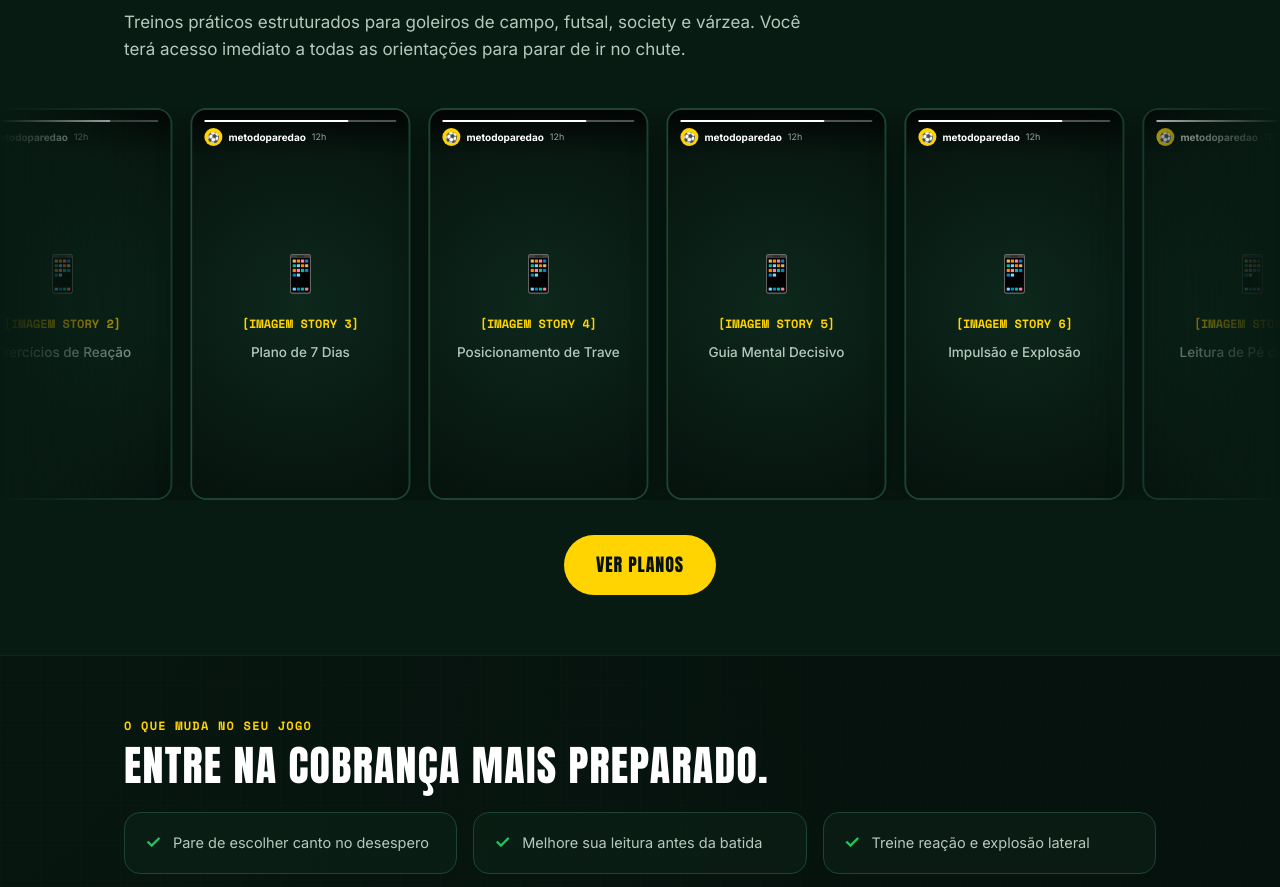
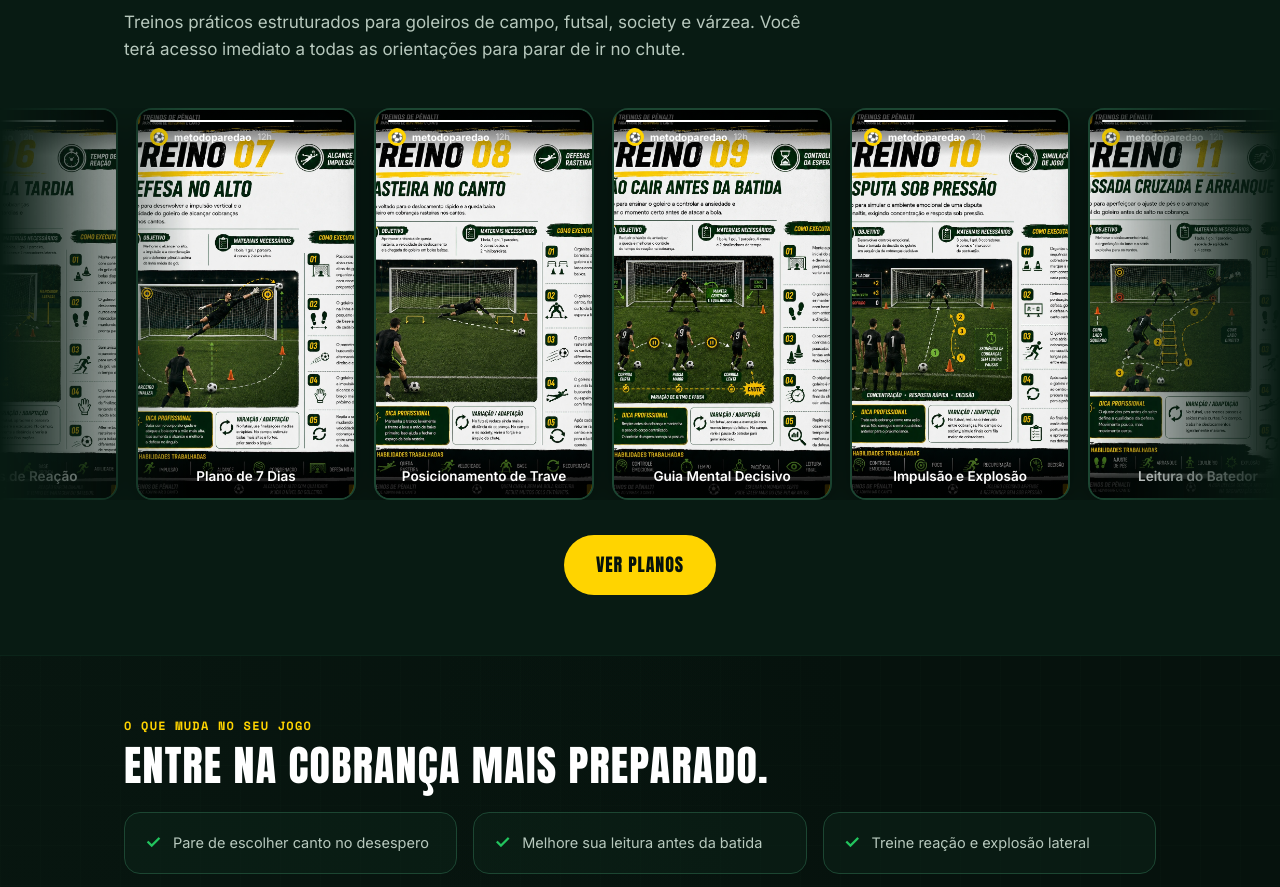
Before and after one commit to luizgustavocervelin02-crypto/treinos, a plain HTML site: page index.html in a window 1280 px wide. Shown: the part 2555-3442 px from the top of the page. Drawn offline with nearby package versions, Linux system fonts and the light colour scheme.

Commit message:
feat: add real images in content gallery carousel

```diff
--- a/index.html
+++ b/index.html
@@ -416,7 +416,7 @@
       display: flex;
       gap: 18px;
       width: max-content;
-      animation: scroll-left 25s linear infinite;
+      animation: scroll-left 35s linear infinite;
     }
 
     .carousel-left-to-right {
@@ -470,6 +470,27 @@
       transform: translateY(-5px);
       border-color: var(--yellow);
       box-shadow: 0 0 25px rgba(255, 212, 0, 0.25);
+    }
+
+    .story-image {
+      width: 100%;
+      height: 100%;
+      object-fit: cover;
+      display: block;
+    }
+
+    .story-overlay-caption {
+      position: absolute;
+      bottom: 0;
+      left: 0;
+      right: 0;
+      padding: 16px 12px 10px;
+      background: linear-gradient(to top, rgba(0,0,0,0.85) 40%, transparent);
+      color: var(--text-white);
+      font-size: 13.5px;
+      font-weight: 600;
+      text-align: center;
+      z-index: 2;
     }
 
     .story-header {
@@ -1219,11 +1240,8 @@
                 <div class="story-time">12h</div>
               </div>
             </div>
-            <div class="story-content-placeholder">
-              <span class="placeholder-icon">📱</span>
-              <span class="placeholder-text">[IMAGEM STORY 1]</span>
-              <p class="placeholder-caption">Leitura de Pé de Apoio</p>
-            </div>
+            <img src="./imagens-carrosel/img1.webp" alt="Prévia do conteúdo do Método Paredão nos Pênaltis - Leitura de Pé de Apoio" class="story-image">
+            <div class="story-overlay-caption">Leitura de Pé de Apoio</div>
           </div>
           <!-- Item 2 -->
           <div class="story-card">
@@ -1235,11 +1253,8 @@
                 <div class="story-time">12h</div>
               </div>
             </div>
-            <div class="story-content-placeholder">
-              <span class="placeholder-icon">📱</span>
-              <span class="placeholder-text">[IMAGEM STORY 2]</span>
-              <p class="placeholder-caption">Exercícios de Reação</p>
-            </div>
+            <img src="./imagens-carrosel/img2.webp" alt="Prévia do conteúdo do Método Paredão nos Pênaltis - Exercícios de Reação" class="story-image">
+            <div class="story-overlay-caption">Exercícios de Reação</div>
           </div>
           <!-- Item 3 -->
           <div class="story-card">
@@ -1251,11 +1266,8 @@
                 <div class="story-time">12h</div>
               </div>
             </div>
-            <div class="story-content-placeholder">
-              <span class="placeholder-icon">📱</span>
-              <span class="placeholder-text">[IMAGEM STORY 3]</span>
-              <p class="placeholder-caption">Plano de 7 Dias</p>
-            </div>
+            <img src="./imagens-carrosel/img3.webp" alt="Prévia do conteúdo do Método Paredão nos Pênaltis - Plano de 7 Dias" class="story-image">
+            <div class="story-overlay-caption">Plano de 7 Dias</div>
           </div>
           <!-- Item 4 -->
           <div class="story-card">
@@ -1267,11 +1279,8 @@
                 <div class="story-time">12h</div>
               </div>
             </div>
-            <div class="story-content-placeholder">
-              <span class="placeholder-icon">📱</span>
-              <span class="placeholder-text">[IMAGEM STORY 4]</span>
-              <p class="placeholder-caption">Posicionamento de Trave</p>
-            </div>
+            <img src="./imagens-carrosel/img4.webp" alt="Prévia do conteúdo do Método Paredão nos Pênaltis - Posicionamento de Trave" class="story-image">
+            <div class="story-overlay-caption">Posicionamento de Trave</div>
           </div>
           <!-- Item 5 -->
           <div class="story-card">
@@ -1283,11 +1292,8 @@
                 <div class="story-time">12h</div>
               </div>
             </div>
-            <div class="story-content-placeholder">
-              <span class="placeholder-icon">📱</span>
-              <span class="placeholder-text">[IMAGEM STORY 5]</span>
-              <p class="placeholder-caption">Guia Mental Decisivo</p>
-            </div>
+            <img src="./imagens-carrosel/img5.webp" alt="Prévia do conteúdo do Método Paredão nos Pênaltis - Guia Mental Decisivo" class="story-image">
+            <div class="story-overlay-caption">Guia Mental Decisivo</div>
           </div>
           <!-- Item 6 -->
           <div class="story-card">
@@ -1299,11 +1305,60 @@
                 <div class="story-time">12h</div>
               </div>
             </div>
-            <div class="story-content-placeholder">
-              <span class="placeholder-icon">📱</span>
-              <span class="placeholder-text">[IMAGEM STORY 6]</span>
-              <p class="placeholder-caption">Impulsão e Explosão</p>
-            </div>
+            <img src="./imagens-carrosel/img6.webp" alt="Prévia do conteúdo do Método Paredão nos Pênaltis - Impulsão e Explosão" class="story-image">
+            <div class="story-overlay-caption">Impulsão e Explosão</div>
+          </div>
+          <!-- Item 7 -->
+          <div class="story-card">
+            <div class="story-header">
+              <div class="story-progress-bar"><div class="story-progress-fill"></div></div>
+              <div class="story-profile">
+                <div class="story-avatar">⚽</div>
+                <div class="story-username">metodoparedao</div>
+                <div class="story-time">12h</div>
+              </div>
+            </div>
+            <img src="./imagens-carrosel/img7.webp" alt="Prévia do conteúdo do Método Paredão nos Pênaltis - Leitura do Batedor" class="story-image">
+            <div class="story-overlay-caption">Leitura do Batedor</div>
+          </div>
+          <!-- Item 8 -->
+          <div class="story-card">
+            <div class="story-header">
+              <div class="story-progress-bar"><div class="story-progress-fill"></div></div>
+              <div class="story-profile">
+                <div class="story-avatar">⚽</div>
+                <div class="story-username">metodoparedao</div>
+                <div class="story-time">12h</div>
+              </div>
+            </div>
+            <img src="./imagens-carrosel/img8.webp" alt="Prévia do conteúdo do Método Paredão nos Pênaltis - Tempo de Reação" class="story-image">
+            <div class="story-overlay-caption">Tempo de Reação</div>
+          </div>
+          <!-- Item 9 -->
+          <div class="story-card">
+            <div class="story-header">
+              <div class="story-progress-bar"><div class="story-progress-fill"></div></div>
+              <div class="story-profile">
+                <div class="story-avatar">⚽</div>
+                <div class="story-username">metodoparedao</div>
+                <div class="story-time">12h</div>
+              </div>
+            </div>
+            <img src="./imagens-carrosel/img9.webp" alt="Prévia do conteúdo do Método Paredão nos Pênaltis - Explosão Lateral" class="story-image">
+            <div class="story-overlay-caption">Explosão Lateral</div>
+          </div>
+          <!-- Item 10 -->
+          <div class="story-card">
+            <div class="story-header">
+              <div class="story-progress-bar"><div class="story-progress-fill"></div></div>
+              <div class="story-profile">
+                <div class="story-avatar">⚽</div>
+                <div class="story-username">metodoparedao</div>
+                <div class="story-time">12h</div>
+              </div>
+            </div>
+            <img src="./imagens-carrosel/img10.webp" alt="Prévia do conteúdo do Método Paredão nos Pênaltis - Presença de Área" class="story-image">
+            <div class="story-overlay-caption">Presença de Área</div>
           </div>
 
           <!-- DUPLICATED FOR INFINITE LOOP -->
@@ -1318,11 +1373,8 @@
                 <div class="story-time">12h</div>
               </div>
             </div>
-            <div class="story-content-placeholder">
-              <span class="placeholder-icon">📱</span>
-              <span class="placeholder-text">[IMAGEM STORY 1]</span>
-              <p class="placeholder-caption">Leitura de Pé de Apoio</p>
-            </div>
+            <img src="./imagens-carrosel/img1.webp" alt="Prévia do conteúdo do Método Paredão nos Pênaltis - Leitura de Pé de Apoio" class="story-image">
+            <div class="story-overlay-caption">Leitura de Pé de Apoio</div>
           </div>
           <!-- Item 2 -->
           <div class="story-card">
@@ -1334,11 +1386,8 @@
                 <div class="story-time">12h</div>
               </div>
             </div>
-            <div class="story-content-placeholder">
-              <span class="placeholder-icon">📱</span>
-              <span class="placeholder-text">[IMAGEM STORY 2]</span>
-              <p class="placeholder-caption">Exercícios de Reação</p>
-            </div>
+            <img src="./imagens-carrosel/img2.webp" alt="Prévia do conteúdo do Método Paredão nos Pênaltis - Exercícios de Reação" class="story-image">
+            <div class="story-overlay-caption">Exercícios de Reação</div>
           </div>
           <!-- Item 3 -->
           <div class="story-card">
@@ -1350,11 +1399,8 @@
                 <div class="story-time">12h</div>
               </div>
             </div>
-            <div class="story-content-placeholder">
-              <span class="placeholder-icon">📱</span>
-              <span class="placeholder-text">[IMAGEM STORY 3]</span>
-              <p class="placeholder-caption">Plano de 7 Dias</p>
-            </div>
+            <img src="./imagens-carrosel/img3.webp" alt="Prévia do conteúdo do Método Paredão nos Pênaltis - Plano de 7 Dias" class="story-image">
+            <div class="story-overlay-caption">Plano de 7 Dias</div>
           </div>
           <!-- Item 4 -->
           <div class="story-card">
@@ -1366,11 +1412,8 @@
                 <div class="story-time">12h</div>
               </div>
             </div>
-            <div class="story-content-placeholder">
-              <span class="placeholder-icon">📱</span>
-              <span class="placeholder-text">[IMAGEM STORY 4]</span>
-              <p class="placeholder-caption">Posicionamento de Trave</p>
-            </div>
+            <img src="./imagens-carrosel/img4.webp" alt="Prévia do conteúdo do Método Paredão nos Pênaltis - Posicionamento de Trave" class="story-image">
+            <div class="story-overlay-caption">Posicionamento de Trave</div>
           </div>
           <!-- Item 5 -->
           <div class="story-card">
@@ -1382,11 +1425,8 @@
                 <div class="story-time">12h</div>
               </div>
             </div>
-            <div class="story-content-placeholder">
-              <span class="placeholder-icon">📱</span>
-              <span class="placeholder-text">[IMAGEM STORY 5]</span>
-              <p class="placeholder-caption">Guia Mental Decisivo</p>
-            </div>
+            <img src="./imagens-carrosel/img5.webp" alt="Prévia do conteúdo do Método Paredão nos Pênaltis - Guia Mental Decisivo" class="story-image">
+            <div class="story-overlay-caption">Guia Mental Decisivo</div>
           </div>
           <!-- Item 6 -->
           <div class="story-card">
@@ -1398,11 +1438,60 @@
                 <div class="story-time">12h</div>
               </div>
             </div>
-            <div class="story-content-placeholder">
-              <span class="placeholder-icon">📱</span>
-              <span class="placeholder-text">[IMAGEM STORY 6]</span>
-              <p class="placeholder-caption">Impulsão e Explosão</p>
-            </div>
+            <img src="./imagens-carrosel/img6.webp" alt="Prévia do conteúdo do Método Paredão nos Pênaltis - Impulsão e Explosão" class="story-image">
+            <div class="story-overlay-caption">Impulsão e Explosão</div>
+          </div>
+          <!-- Item 7 -->
+          <div class="story-card">
+            <div class="story-header">
+              <div class="story-progress-bar"><div class="story-progress-fill"></div></div>
+              <div class="story-profile">
+                <div class="story-avatar">⚽</div>
+                <div class="story-username">metodoparedao</div>
+                <div class="story-time">12h</div>
+              </div>
+            </div>
+            <img src="./imagens-carrosel/img7.webp" alt="Prévia do conteúdo do Método Paredão nos Pênaltis - Leitura do Batedor" class="story-image">
+            <div class="story-overlay-caption">Leitura do Batedor</div>
+          </div>
+          <!-- Item 8 -->
+          <div class="story-card">
+            <div class="story-header">
+              <div class="story-progress-bar"><div class="story-progress-fill"></div></div>
+              <div class="story-profile">
+                <div class="story-avatar">⚽</div>
+                <div class="story-username">metodoparedao</div>
+                <div class="story-time">12h</div>
+              </div>
+            </div>
+            <img src="./imagens-carrosel/img8.webp" alt="Prévia do conteúdo do Método Paredão nos Pênaltis - Tempo de Reação" class="story-image">
+            <div class="story-overlay-caption">Tempo de Reação</div>
+          </div>
+          <!-- Item 9 -->
+          <div class="story-card">
+            <div class="story-header">
+              <div class="story-progress-bar"><div class="story-progress-fill"></div></div>
+              <div class="story-profile">
+                <div class="story-avatar">⚽</div>
+                <div class="story-username">metodoparedao</div>
+                <div class="story-time">12h</div>
+              </div>
+            </div>
+            <img src="./imagens-carrosel/img9.webp" alt="Prévia do conteúdo do Método Paredão nos Pênaltis - Explosão Lateral" class="story-image">
+            <div class="story-overlay-caption">Explosão Lateral</div>
+          </div>
+          <!-- Item 10 -->
+          <div class="story-card">
+            <div class="story-header">
+              <div class="story-progress-bar"><div class="story-progress-fill"></div></div>
+              <div class="story-profile">
+                <div class="story-avatar">⚽</div>
+                <div class="story-username">metodoparedao</div>
+                <div class="story-time">12h</div>
+              </div>
+            </div>
+            <img src="./imagens-carrosel/img10.webp" alt="Prévia do conteúdo do Método Paredão nos Pênaltis - Presença de Área" class="story-image">
+            <div class="story-overlay-caption">Presença de Área</div>
           </div>
         </div>
       </div>
```
Also changed, not shown: imagens-carrosel/img1.webp (added), imagens-carrosel/img10.webp (added), imagens-carrosel/img2.webp (added), imagens-carrosel/img3.webp (added), imagens-carrosel/img4.webp (added), imagens-carrosel/img5.webp (added), imagens-carrosel/img6.webp (added), imagens-carrosel/img7.webp (added), imagens-carrosel/img8.webp (added), imagens-carrosel/img9.webp (added).
